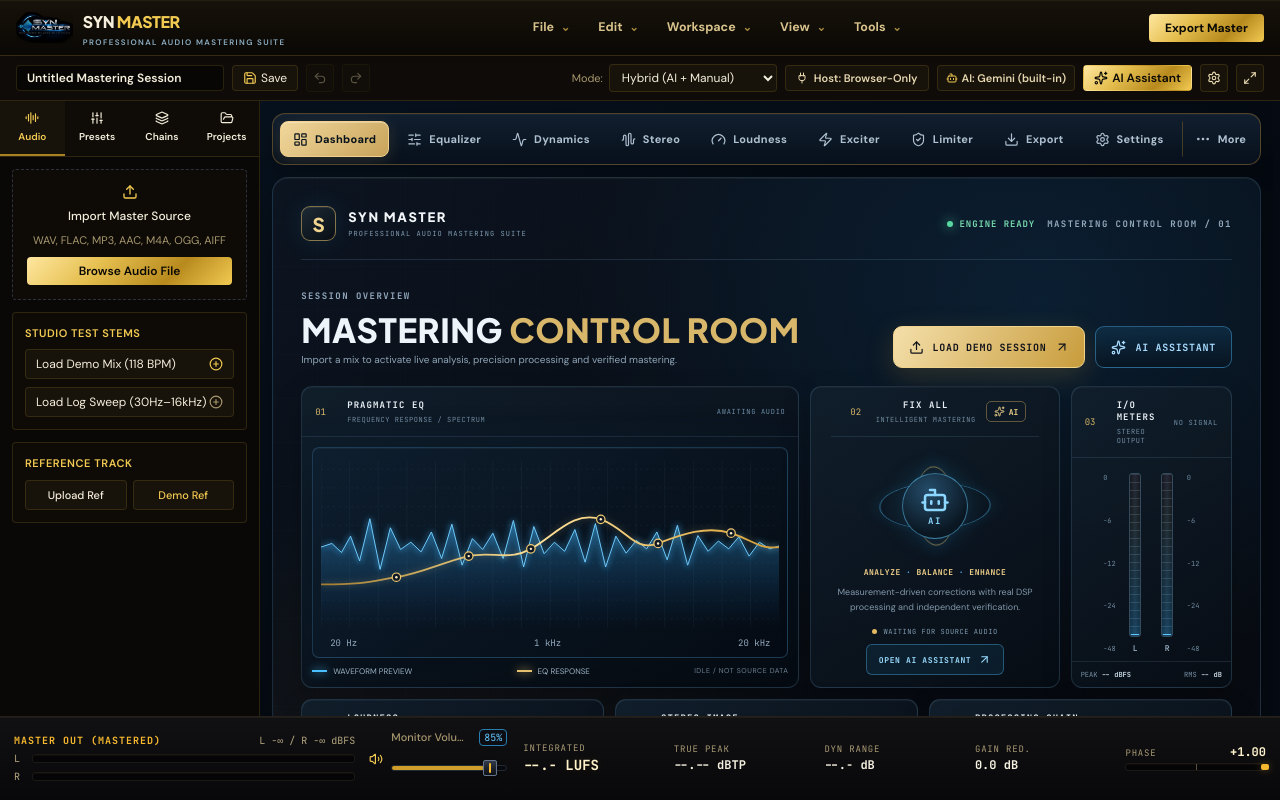
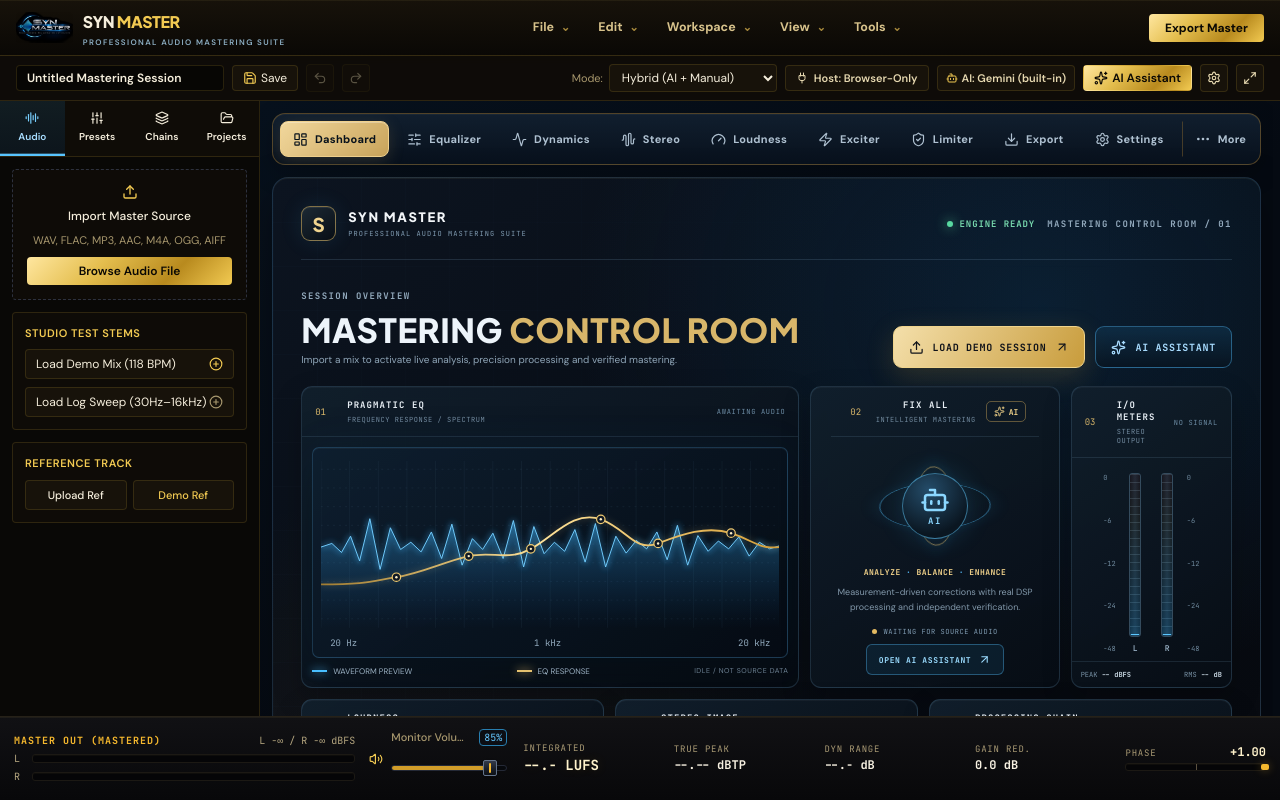
Before and after one commit to LILSYNNOFFICIAL/SYN-MASTER, a React (Vite) app: page / in a window 1280 px wide. Built offline with nearby package versions, Linux system fonts and the light colour scheme.

Commit message:
style: unify selected library tabs and mastering rack surfaces

```diff
--- a/src/index.css
+++ b/src/index.css
@@ -1253,3 +1253,11 @@ body { background: radial-gradient(ellipse at 52% -20%, rgba(25,74,111,.18), tra
 .syn-stem-empty-copy>b{color:#e8c77e;font:800 9px var(--syn-font-mono);letter-spacing:.12em}
 .syn-stem-empty-copy>p{margin-top:7px;color:#9bb1c2;font-size:9px;line-height:1.7}
 @media(max-width:767px){.syn-stem-empty{align-items:stretch;flex-direction:column;gap:13px;padding:13px}.syn-stem-empty-copy{max-width:none}.syn-stem-empty-lane{grid-template-columns:48px minmax(0,1fr)}.syn-workspace-empty:not(.syn-workspace-empty-plugins):not(.syn-stem-empty){padding:18px 14px}}
+
+/* Active navigation and processing hardware share the same signal-first finish. */
+.syn-library-tab[data-active="true"]{color:#a8ddff!important;border-bottom-color:#58c4ff!important;background:linear-gradient(180deg,rgba(25,83,119,.24),rgba(11,28,43,.58))!important;box-shadow:inset 0 -1px 0 rgba(117,207,255,.3)}
+.syn-library-tab[data-active="true"] svg{color:#78d0ff}
+.syn-library-tab:focus-visible{outline:2px solid #58c4ff;outline-offset:-2px}
+.syn-mastering-rack{border:1px solid rgba(75,145,186,.32);border-radius:11px;background:linear-gradient(155deg,#0e1c2a,#08131e 70%,#080d14)!important;box-shadow:inset 0 1px rgba(255,255,255,.035),0 14px 34px rgba(0,0,0,.25)}
+.syn-mastering-rack>div:first-child{background:linear-gradient(115deg,#14283b,#0a1622)!important;border-color:rgba(84,153,191,.24)!important}
+.syn-mastering-rack button:focus-visible,.syn-mastering-rack select:focus-visible,.syn-mastering-rack input:focus-visible{outline:2px solid #58c4ff;outline-offset:2px}
```
